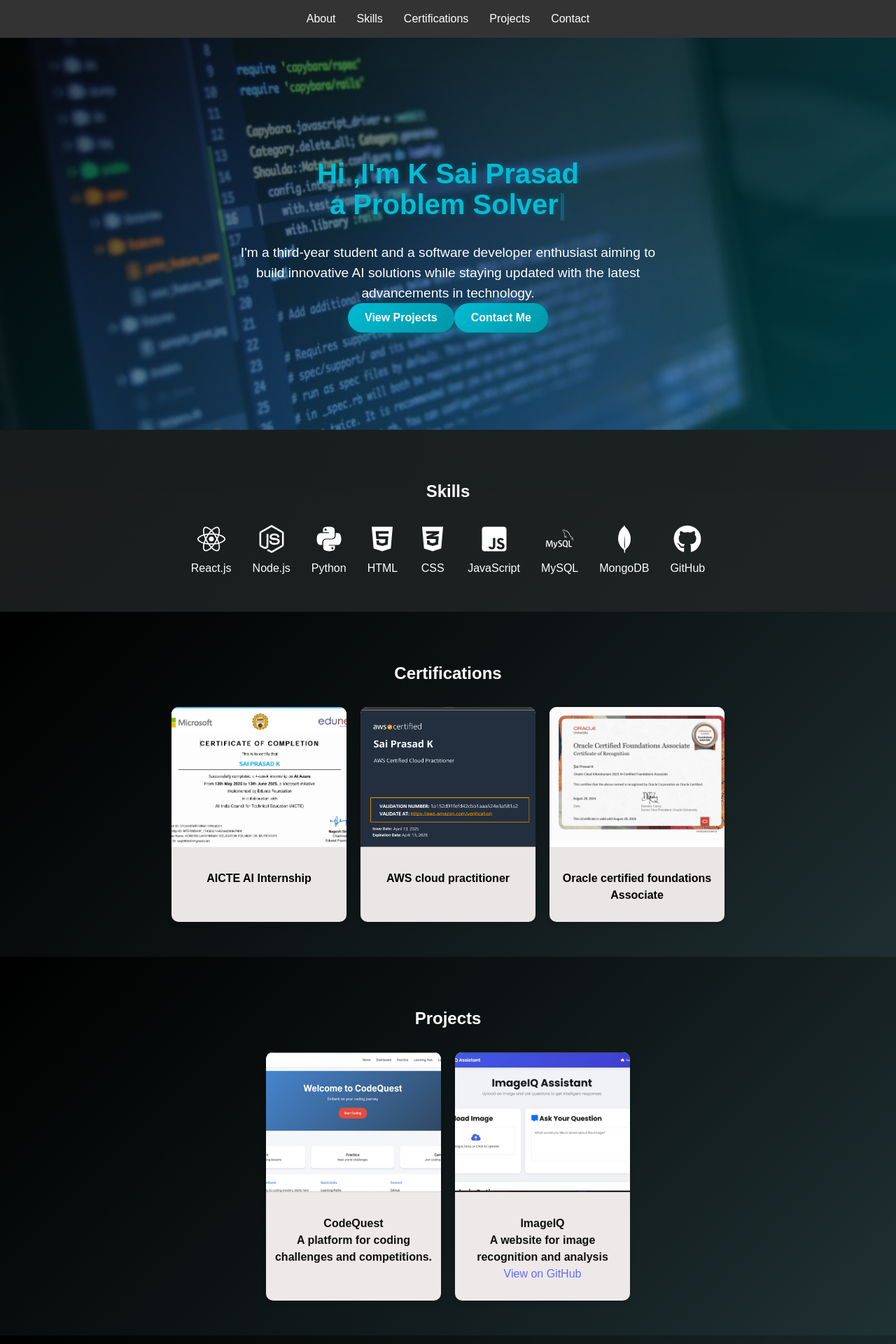
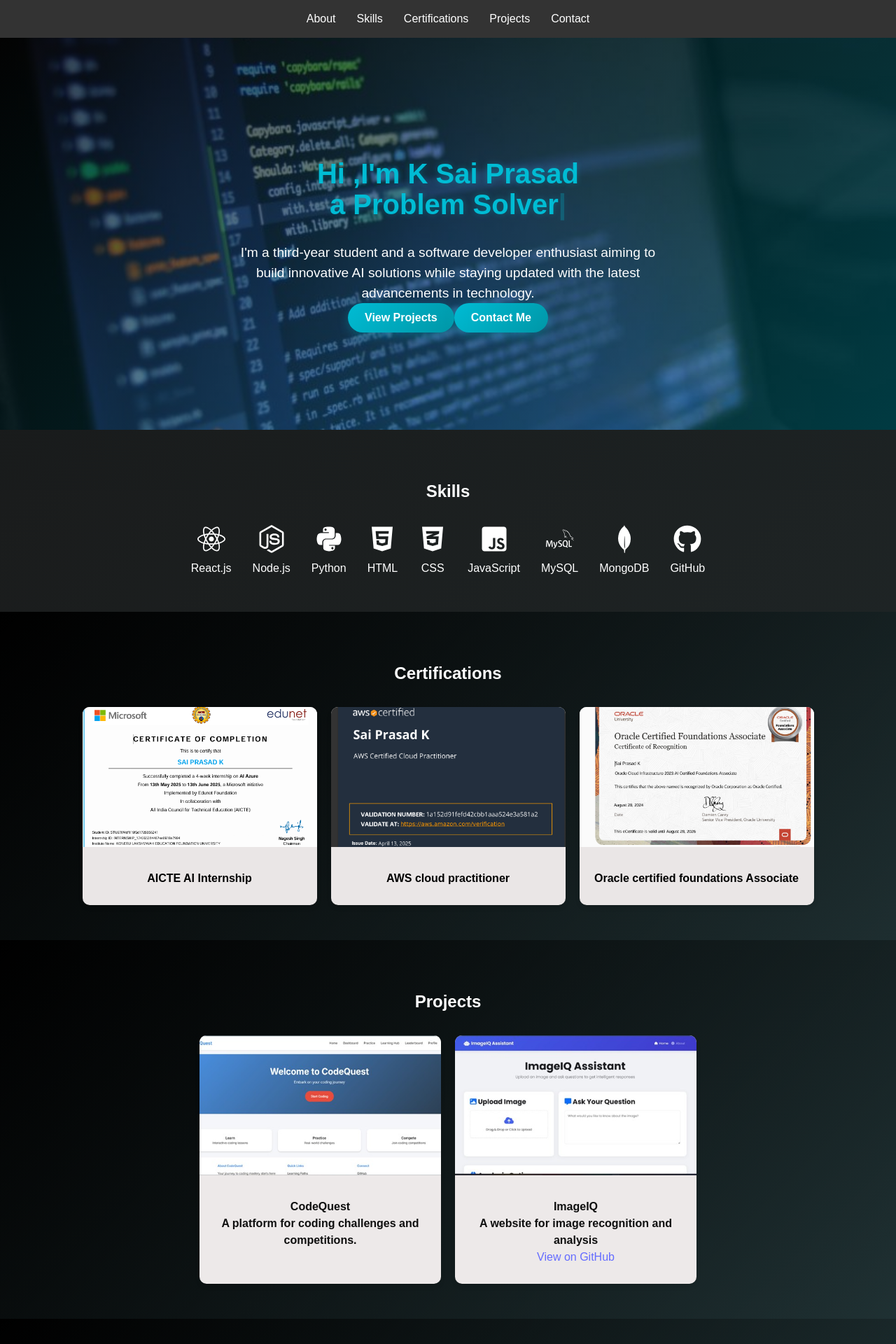
Before and after one commit to saiprasad0905/Portfolio, a React (Vite) app: page / in a window 1280 px wide. Shown: the top 1920 px of the page at 70% size. Built offline with nearby package versions, Linux system fonts and the light colour scheme.

Commit message:
readme file is updated

```diff
--- a/src/components/Certifications/Certifications.css
+++ b/src/components/Certifications/Certifications.css
@@ -22,7 +22,7 @@
   }
 }
 .certification-card {
-  width: 250px;
+  width: 335px;
   background-color: #eae6e6;
   color:black;
   border-radius: 10px;
--- a/src/components/Projects/Projects.css
+++ b/src/components/Projects/Projects.css
@@ -17,7 +17,7 @@
 }
 
 .project-card {
-  width: 250px;
+  width: 345px;
   background-color: #ede9e9;
   border-radius: 10px;
   overflow: hidden;
```
Also changed, not shown: 1 other file (tests, documents, lock files or other folders).
